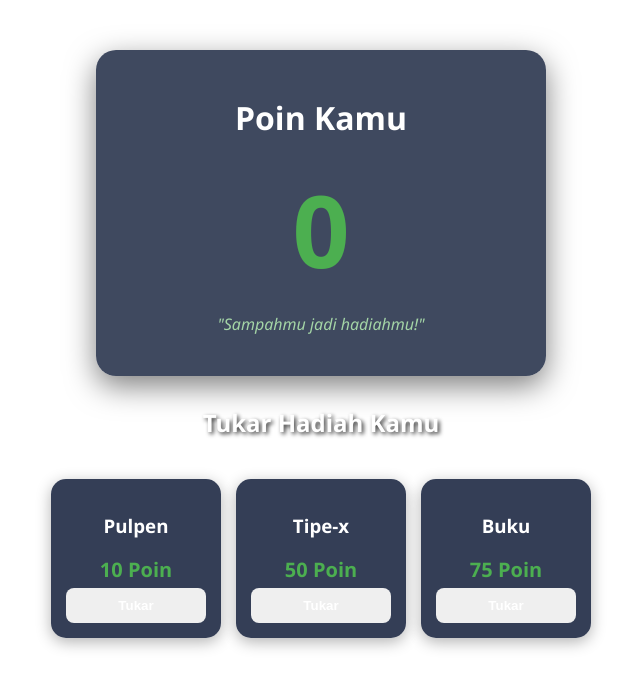
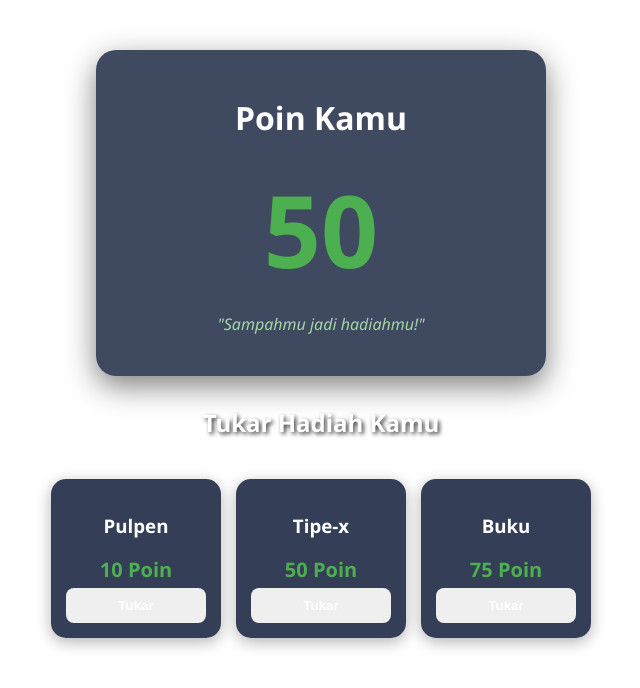
Before and after one commit to risafebriyantipratiwi-art/sare-syys, a plain HTML site: page index.html in a window 1280 px wide. Shown: the whole page, without its empty margins (319-959 px from the left). Drawn offline with Linux system fonts and the light colour scheme; no server answers.

Commit message:
Fix HTML encoding issues and update points display

```diff
--- a/index.html
+++ b/index.html
@@ -48,7 +48,7 @@
 
     <div class="card">
         <h1>Poin Kamu</h1>
-        <div id="poin">0</div>
+        <div id="poin">50</div>
         <p style="font-style: italic; color: #a5d6a7;">"Sampahmu jadi hadiahmu!"</p>
     </div>
 
```
